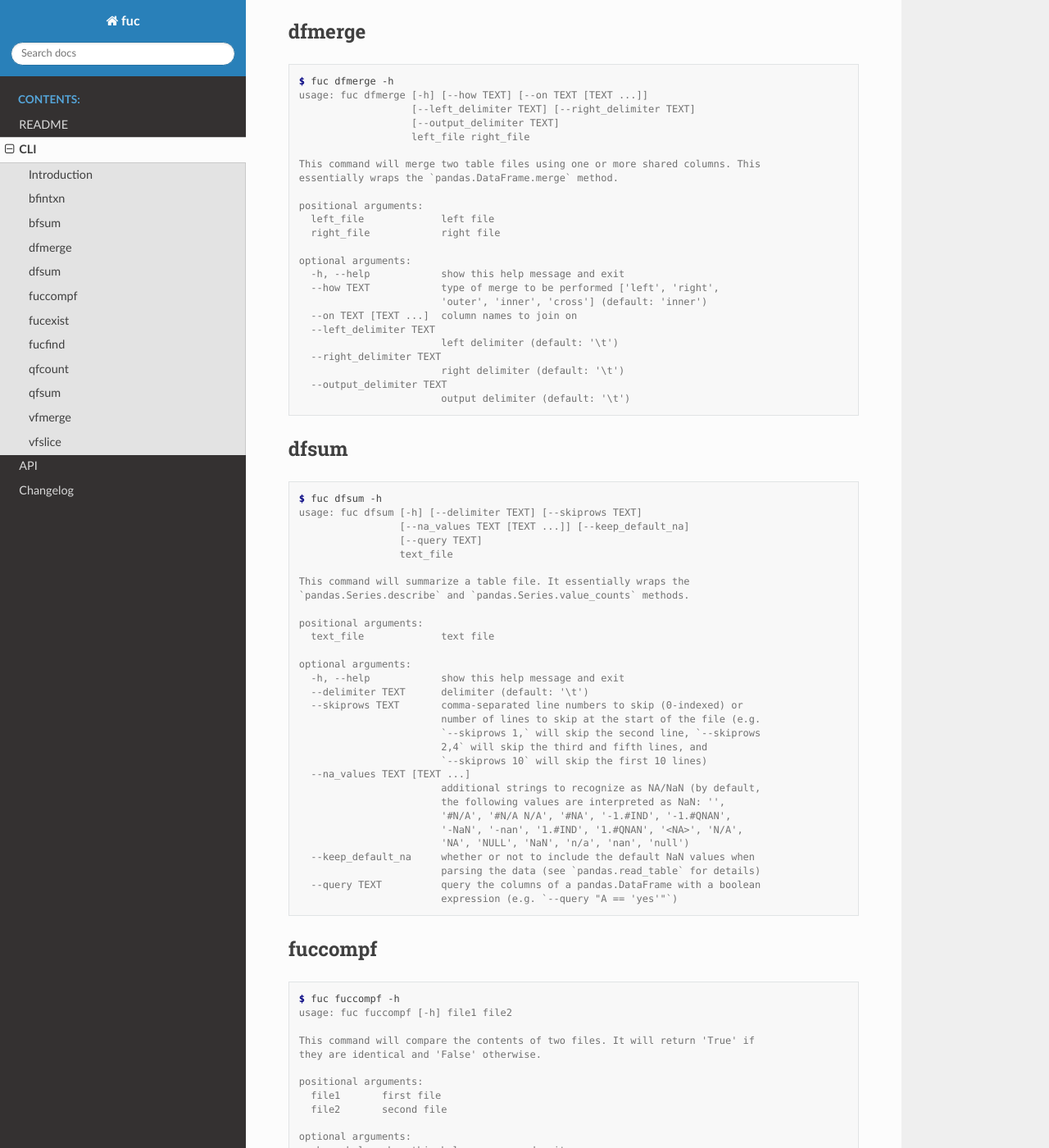
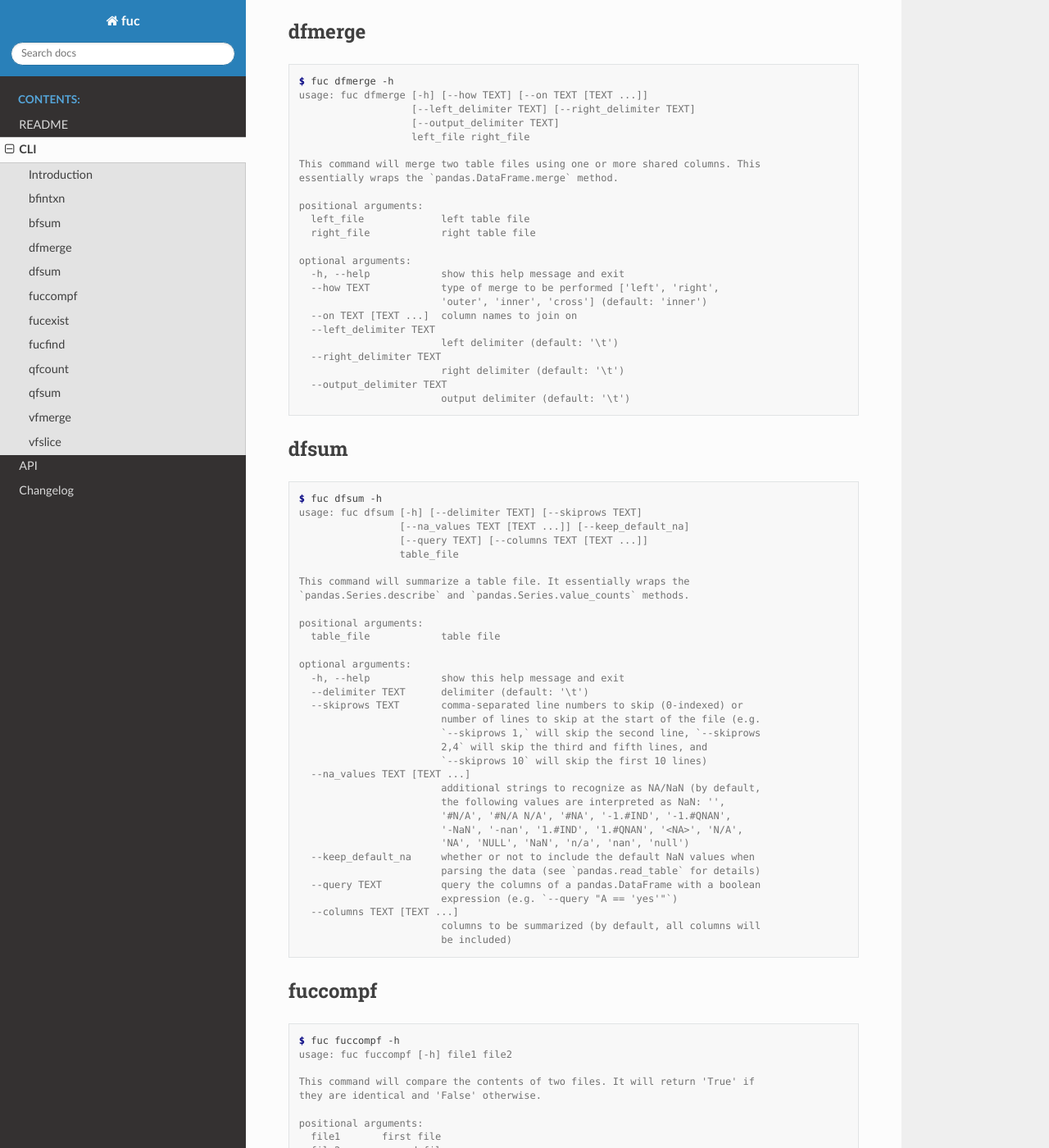
Before and after one commit to sbslee/fuc, a Sphinx documentation site: the page built from docs/cli.rst, in a window 1280 px wide and 1400 px high, scrolled down 1439 px. Shown: the whole window at 82% size. Built offline with Sphinx 7.4.7 and the Read the Docs theme 2.0.0, drawn with Linux system fonts in a browser that asks for light colours.

Commit message:
Update docs

```diff
--- a/CHANGELOG.rst
+++ b/CHANGELOG.rst
@@ -1,8 +1,8 @@
 Changelog
 *********
 
-0.6.0 (in development)
-----------------------
+0.6.0 (2021-05-16)
+------------------
 
 * Update Read the Docs.
 * Add ``fuc.api.pyvcf.VcfFrame.markmiss_ad`` method.
--- a/docs/cli.rst
+++ b/docs/cli.rst
@@ -93,8 +93,8 @@ dfmerge
    essentially wraps the `pandas.DataFrame.merge` method.
 
    positional arguments:
-     left_file             left file
-     right_file            right file
+     left_file             left table file
+     right_file            right table file
 
    optional arguments:
      -h, --help            show this help message and exit
@@ -116,14 +116,14 @@ dfsum
    $ fuc dfsum -h
    usage: fuc dfsum [-h] [--delimiter TEXT] [--skiprows TEXT]
                     [--na_values TEXT [TEXT ...]] [--keep_default_na]
-                    [--query TEXT]
-                    text_file
+                    [--query TEXT] [--columns TEXT [TEXT ...]]
+                    table_file
 
    This command will summarize a table file. It essentially wraps the
    `pandas.Series.describe` and `pandas.Series.value_counts` methods.
 
    positional arguments:
-     text_file             text file
+     table_file            table file
 
    optional arguments:
      -h, --help            show this help message and exit
@@ -143,6 +143,9 @@ dfsum
                            parsing the data (see `pandas.read_table` for details)
      --query TEXT          query the columns of a pandas.DataFrame with a boolean
                            expression (e.g. `--query "A == 'yes'"`)
+     --columns TEXT [TEXT ...]
+                           columns to be summarized (by default, all columns will
+                           be included)
 
 fuccompf
 ========
--- a/docs/conf.py
+++ b/docs/conf.py
@@ -37,10 +37,10 @@ extensions = [
 ]
 
 autodoc_mock_imports = [
+    'Bio',
     'numpy',
     'pandas',
-    'pyranges',
-    'Bio'
+    'pyranges'
 ]
 
 autodoc_default_options = {
```
